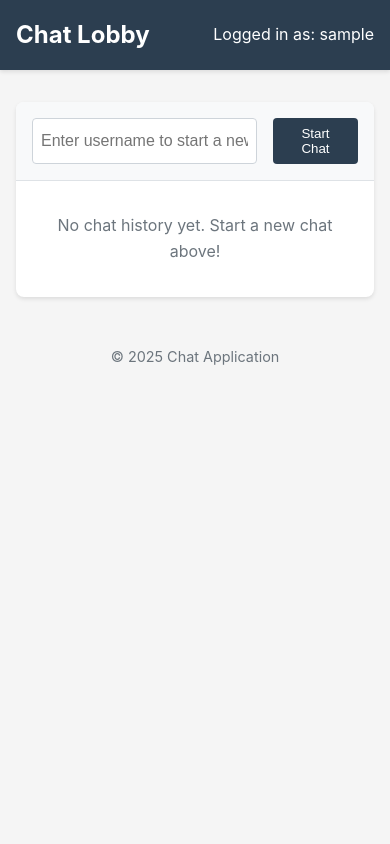
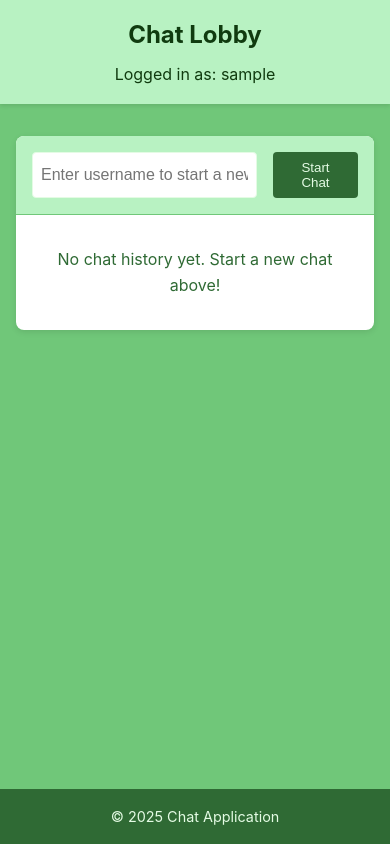
Before and after one commit to tahaMirj/Software-Engineering-1403-02, a Django app: page /group2/chat/ in a window 390 px wide. Run offline with Django 5.2, Linux system fonts and the light colour scheme; the visitor is signed in with stand-in values (Sample User, id 1); data that the repository does not hold is empty.

Commit message:
fixed lobby styling

```diff
--- a/group2_chat/templates/index.html
+++ b/group2_chat/templates/index.html
@@ -5,162 +5,7 @@
     <meta charset="UTF-8" />
     <meta name="viewport" content="width=device-width,initial-scale=1" />
     <title>Chat Lobby</title>
-    <style>
-        * {
-            margin: 0;
-            padding: 0;
-            box-sizing: border-box;
-        }
-
-        body {
-            font-family: -apple-system, BlinkMacSystemFont, "Segoe UI", Roboto, Helvetica, Arial, sans-serif;
-            line-height: 1.6;
-            background-color: #f5f5f5;
-            color: #333;
-        }
-
-        .navbar {
-            background-color: #2c3e50;
-            color: white;
-            padding: 1rem;
-            display: flex;
-            justify-content: space-between;
-            align-items: center;
-            box-shadow: 0 2px 4px rgba(0,0,0,0.1);
-        }
-
-        .site-name {
-            font-size: 1.5rem;
-            font-weight: bold;
-        }
-
-        .user-info {
-            font-size: 1rem;
-        }
-
-        .main-body {
-            max-width: 800px;
-            margin: 2rem auto;
-            padding: 0 1rem;
-        }
-
-        .lobby-container {
-            background: white;
-            border-radius: 8px;
-            box-shadow: 0 2px 4px rgba(0,0,0,0.1);
-            overflow: hidden;
-        }
-
-        .new-chat-form {
-            padding: 1rem;
-            background-color: #f8f9fa;
-            border-bottom: 1px solid #dee2e6;
-            display: flex;
-            gap: 1rem;
-        }
-
-        .new-chat-form input {
-            flex: 1;
-            padding: 0.5rem;
-            border: 1px solid #ced4da;
-            border-radius: 4px;
-            font-size: 1rem;
-        }
-
-        .new-chat-form button {
-            padding: 0.5rem 1rem;
-            background-color: #2c3e50;
-            color: white;
-            border: none;
-            border-radius: 4px;
-            cursor: pointer;
-            transition: background-color 0.2s;
-        }
-
-        .new-chat-form button:hover {
-            background-color: #34495e;
-        }
-
-        .chat-list {
-            list-style: none;
-        }
-
-        .chat-item {
-            padding: 1rem;
-            border-bottom: 1px solid #dee2e6;
-            display: flex;
-            justify-content: space-between;
-            align-items: center;
-            transition: background-color 0.2s;
-            cursor: pointer;
-            text-decoration: none;
-            color: inherit;
-        }
-
-        .chat-item:hover {
-            background-color: #f8f9fa;
-        }
-
-        .chat-item:last-child {
-            border-bottom: none;
-        }
-
-        .chat-info {
-            flex: 1;
-        }
-
-        .chat-username {
-            font-weight: bold;
-            color: #2c3e50;
-        }
-
-        .last-message {
-            color: #6c757d;
-            font-size: 0.9rem;
-            margin-top: 0.25rem;
-            white-space: nowrap;
-            overflow: hidden;
-            text-overflow: ellipsis;
-            max-width: 400px;
-        }
-
-        .timestamp {
-            color: #6c757d;
-            font-size: 0.8rem;
-            white-space: nowrap;
-            margin-left: 1rem;
-        }
-
-        .messages {
-            padding: 1rem;
-            margin-bottom: 1rem;
-        }
-
-        .message {
-            padding: 0.75rem 1rem;
-            margin-bottom: 0.5rem;
-            border-radius: 4px;
-        }
-
-        .message.error {
-            background-color: #f8d7da;
-            border: 1px solid #f5c6cb;
-            color: #721c24;
-        }
-
-        .no-chats {
-            padding: 2rem;
-            text-align: center;
-            color: #6c757d;
-        }
-
-        .footer {
-            text-align: center;
-            padding: 1rem;
-            color: #6c757d;
-            font-size: 0.9rem;
-        }
-    </style>
+    <link rel="stylesheet" href="{% static 'g2/css/index.css' %}" />
 </head>
 <body>
     <nav class="navbar">
--- /dev/null
+++ b/static/g2/css/index.css
@@ -0,0 +1,179 @@
+/* Index page styles using chat.css palette */
+* {
+    margin: 0;
+    padding: 0;
+    box-sizing: border-box;
+}
+
+body {
+    font-family: -apple-system, BlinkMacSystemFont, "Segoe UI", Roboto, Helvetica, Arial, sans-serif;
+    line-height: 1.6;
+    background-color: #70c779;
+    color: #103b0f;
+    min-height: 100vh;
+    display: flex;
+    flex-direction: column;
+}
+
+.navbar {
+    background-color: #b8f2c2;
+    color: #103b0f;
+    padding: 1rem;
+    display: flex;
+    justify-content: space-between;
+    align-items: center;
+    box-shadow: 0 2px 4px rgba(0,0,0,0.1);
+}
+
+.site-name {
+    font-size: 1.5rem;
+    font-weight: bold;
+}
+
+.user-info {
+    font-size: 1rem;
+}
+
+.main-body {
+    flex: 1;
+    width: 100%;
+    max-width: 800px;
+    margin: 2rem auto;
+    padding: 0 1rem;
+    display: flex;
+    flex-direction: column;
+}
+
+.lobby-container {
+    background: white;
+    border-radius: 8px;
+    box-shadow: 0 2px 6px rgba(0,0,0,0.1);
+    overflow: hidden;
+}
+
+.new-chat-form {
+    padding: 1rem;
+    background-color: #b8f2c2;
+    border-bottom: 1px solid #70c779;
+    display: flex;
+    gap: 1rem;
+}
+
+.new-chat-form input {
+    flex: 1;
+    padding: 0.5rem;
+    border: 1px solid #e4fbe4;
+    border-radius: 4px;
+    font-size: 1rem;
+    background: white;
+    color: #103b0f;
+}
+
+.new-chat-form input:focus {
+    outline: none;
+    border-color: #70c779;
+    box-shadow: 0 0 0 2px rgba(112, 199, 121, 0.2);
+}
+
+.new-chat-form button {
+    padding: 0.5rem 1rem;
+    background-color: #2f6a34;
+    color: #e4fbe4;
+    border: none;
+    border-radius: 4px;
+    cursor: pointer;
+    transition: background-color 0.2s;
+}
+
+.new-chat-form button:hover {
+    background-color: #234c26;
+}
+
+.chat-list {
+    list-style: none;
+}
+
+.chat-item {
+    padding: 1rem;
+    border-bottom: 1px solid #e4fbe4;
+    display: flex;
+    justify-content: space-between;
+    align-items: center;
+    transition: background-color 0.2s;
+    cursor: pointer;
+    text-decoration: none;
+    color: inherit;
+}
+
+.chat-item:hover {
+    background-color: #e4fbe4;
+}
+
+.chat-item:last-child {
+    border-bottom: none;
+}
+
+.chat-info {
+    flex: 1;
+}
+
+.chat-username {
+    font-weight: bold;
+    color: #103b0f;
+}
+
+.last-message {
+    color: #2f6a34;
+    font-size: 0.9rem;
+    margin-top: 0.25rem;
+    white-space: nowrap;
+    overflow: hidden;
+    text-overflow: ellipsis;
+    max-width: 400px;
+}
+
+.timestamp {
+    color: #2f6a34;
+    font-size: 0.8rem;
+    white-space: nowrap;
+    margin-left: 1rem;
+}
+
+.messages {
+    padding: 1rem;
+    margin-bottom: 1rem;
+}
+
+.message {
+    padding: 0.75rem 1rem;
+    margin-bottom: 0.5rem;
+    border-radius: 4px;
+}
+
+.message.error {
+    background-color: #ffebee;
+    border: 1px solid #ffcdd2;
+    color: #c62828;
+}
+
+.no-chats {
+    padding: 2rem;
+    text-align: center;
+    color: #2f6a34;
+}
+
+.footer {
+    text-align: center;
+    padding: 1rem;
+    background: #2f6a34;
+    color: #e4fbe4;
+    font-size: 0.9rem;
+}
+
+@media (max-width: 600px) {
+    .navbar {
+        flex-direction: column;
+        gap: 0.5rem;
+        text-align: center;
+    }
+}
```
